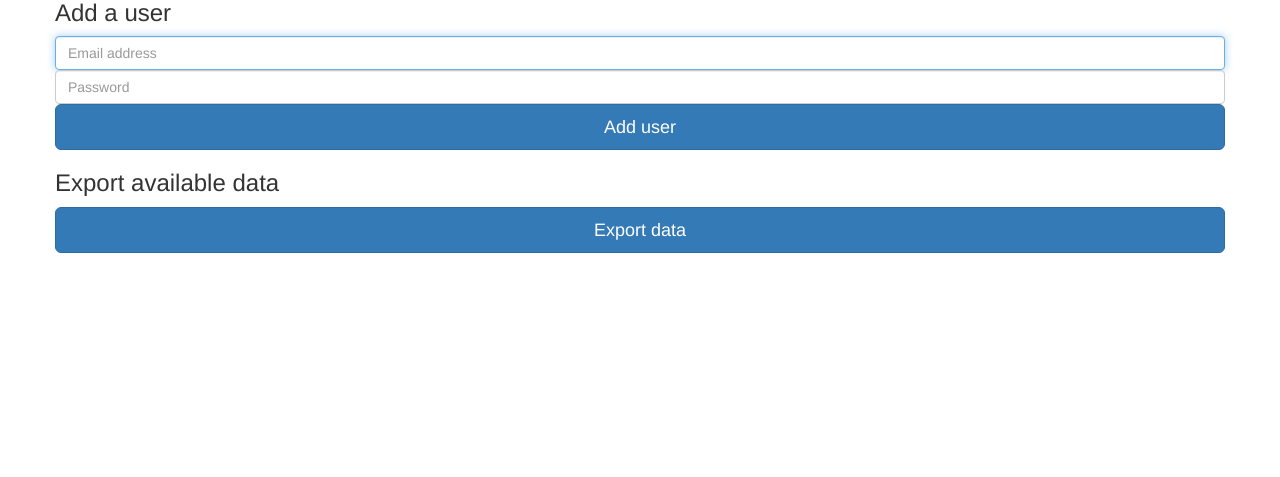
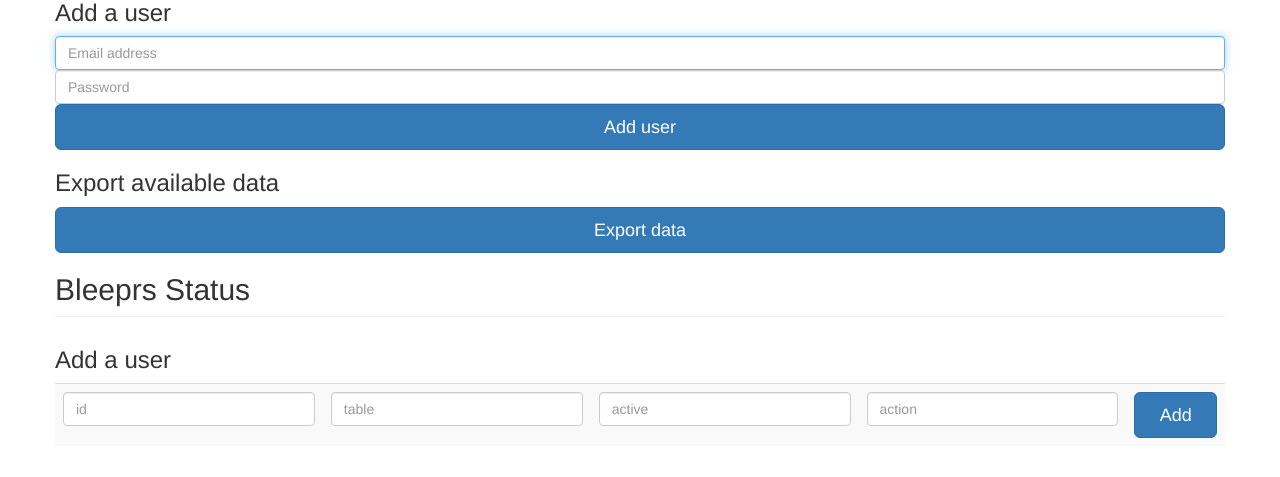
Before and after one commit to bleepr/bleepr-manage, a Flask app: template templates/settings.html in a window 1280 px wide. Shown: the part 70-547 px from the top of the page. Run offline with Flask 2, Linux system fonts and the light colour scheme; the template is opened without the code that fills it, so the values that code supplies are empty; some libraries are stand-ins or nearby versions.

Commit message:
Add Bleeprs management system in settings

```diff
--- a/static/settings.css
+++ b/static/settings.css
@@ -24,3 +24,11 @@ body {
 .navbar-fixed-top {
   border: 0;
 }
+
+.table td {
+    text-align: center;
+}
+
+.table th {
+    text-align: center;
+}
--- a/templates/settings.html
+++ b/templates/settings.html
@@ -60,14 +60,63 @@
           <button class="btn btn-lg btn-primary btn-block" type="submit">Export data</button>
         </form>
       </div>
+
+      <div class="row">
+        <h2 class="sub-header">Bleeprs Status</h2>
+        <div class="table-responsive">
+          <table class="table table-striped">
+            <thead>
+              <tr>
+                {% for datum in table_data[0] %}
+                <th>{{datum}}</th>
+                {% endfor %}
+              </tr>
+            </thead>
+            <tbody>
+              {% for i in range(table_data[0]|count - 1) %}
+              <tr>
+                {% for j in range(table_data[0]|count) %}
+                <td>{{ table_data[j+1][i] }}</td>
+                {% endfor %}
+                <td><button class="btn btn-danger" type="submit">Remove</button></td>
+              </tr>
+              {% endfor %}
+              <tr>
+                <form action="/settings/add_user" method="post">
+                  <h3 class="form-signin-heading">Add a user</h3>
+                  <td>
+                    <label for="id" class="sr-only">id</label>
+                    <input type="text" name="id" id="id" class="form-control" placeholder="id" required autofocus>
+                  </td>
+                  <td>
+                    <label for="table" class="sr-only">table</label>
+                    <input type="text" name="table" id="table" class="form-control" placeholder="table" required autofocus>
+                  </td>
+                  <td>
+                    <label for="active" class="sr-only">active</label>
+                    <input type="text" name="active" id="active" class="form-control" placeholder="active" required autofocus>
+                  </td>
+                  <td>
+                    <label for="action" class="sr-only">action</label>
+                    <input type="text" name="action" id="action" class="form-control" placeholder="action" required autofocus>
+                  </td>
+                  <td>
+                    <button class="btn btn-lg btn-primary btn-block" type="submit">Add</button>
+                  </td>
+                </form>
+              </tr>
+            </tbody>
+          </table>
+        </div>
+      </div>
     </div>
 
     <!-- Bootstrap core JavaScript
-    ================================================== -->
+         ================================================== -->
     <!-- Placed at the end of the document so the pages load faster -->
     <script src="https://ajax.googleapis.com/ajax/libs/jquery/1.11.3/jquery.min.js"></script>
     <script>window.jQuery || document.write('<script src="../static/bootstrap/assets/js/vendor/jquery.min.js"><\/script>')</script>
-    <script src="../static/bootstrap/js/bootstrap.min.js"></script>
-    <script src="../static/bootstrap/js/vendor/holder.min.js"></script>
+      <script src="../static/bootstrap/js/bootstrap.min.js"></script>
+      <script src="../static/bootstrap/js/vendor/holder.min.js"></script>
   </body>
 </html>
```
